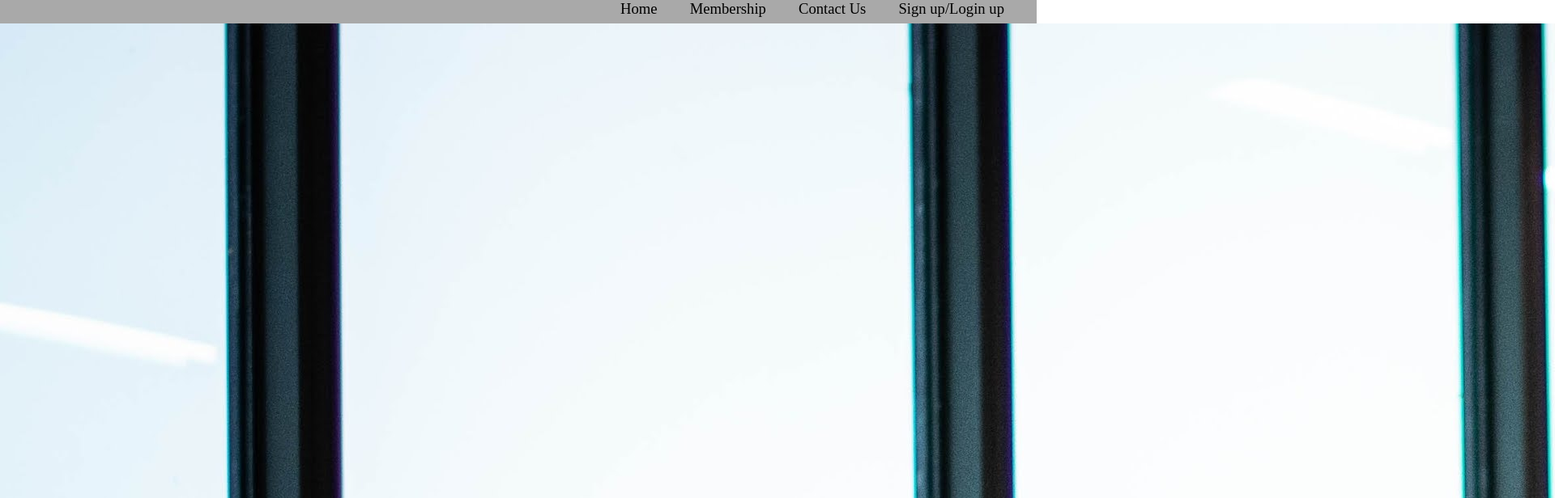
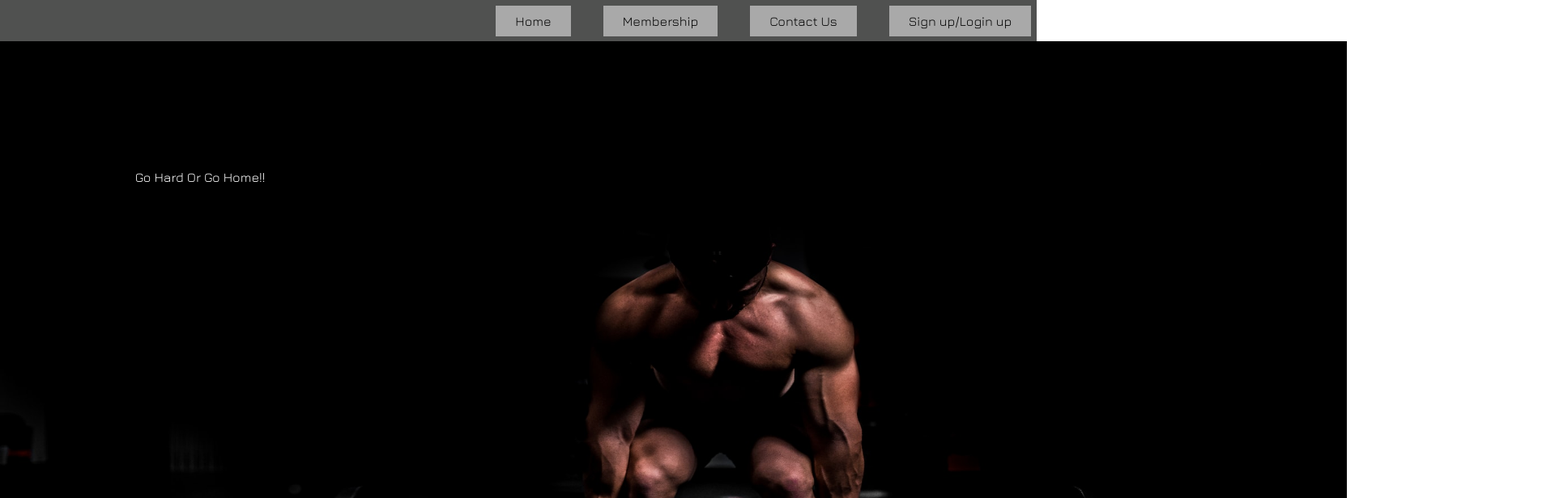
Before and after one commit to Salviusferns/fitnesstitan, a React (Create React App) app: page /Homepage in a window 1280 px wide. Shown: the top 616 px of the page at 81% size, 1920 px wide, since content can reach past the window. Built offline with nearby package versions, Linux system fonts and the light colour scheme.

Commit message:
navbar and info

```diff
--- a/public/index.html
+++ b/public/index.html
@@ -24,7 +24,10 @@
       work correctly both with client-side routing and a non-root public URL.
       Learn how to configure a non-root public URL by running `npm run build`.
     -->
-    <title>React App</title>
+    <link rel="preconnect" href="https://fonts.googleapis.com">
+<link rel="preconnect" href="https://fonts.gstatic.com" crossorigin>
+<link href="https://fonts.googleapis.com/css2?family=Jura:wght@300;400;500;600;700&display=swap" rel="stylesheet">
+    <title>Titanic Fitness</title>
   </head>
   <body>
     <noscript>You need to enable JavaScript to run this app.</noscript>
--- a/src/App.js
+++ b/src/App.js
@@ -1,4 +1,3 @@
-import {  BrowserRouter, Routes, Route} from 'react-router-dom';
 import './App.css';
 import Homepage from './components/Hompage';
 
--- a/src/components/Homepage.css
+++ b/src/components/Homepage.css
@@ -1,5 +1,6 @@
 .body{
     background-color: black;
+    font-family: "jura";
 }
 .navbar ul{
     display: flex;
@@ -9,10 +10,45 @@
     justify-content: flex-end;
     margin: 0pt;
     padding-bottom: 5pt;
+    padding-top: 5pt;
+    padding-right: 5pt;
     font-size: 14pt;
-    font-family: Jura;
+    font-family: "jura";
+    align-items: center;
 
 }
+
+.btn{
+    background-color: darkgray;
+    border:none;
+    color: black;
+    padding: 10px 24px;
+    text-align: center;
+    font-size: 16px;
+    transition: 0.3s;
+    font-family: "jura";
+  }
+
+  .btn:hover {
+    background-color: lightgray;
+    color: black;
+    border-radius: 4pt;
+  }
 .navbar  {
-    background-color: darkgray;
+    background-color: #505150;
 }
+
+.info .mainpic{
+    width: 1663px;
+    height: 900px;
+}
+
+.info header{
+    color: white;
+    position: absolute;
+    width: 410px;
+    height: 120px;
+    left: 42px;
+    top: 210px;
+
+}
--- a/src/components/Hompage.js
+++ b/src/components/Hompage.js
@@ -5,15 +5,15 @@ export default function Homepage(props){
         <div className="body">
             <div className="navbar">
                 <ul>
-                    <li>Home</li>
-                    <li>Membership</li>
-                    <li>Contact Us</li>
-                    <li>Sign up/Login up</li>
-                    <li></li>
+                    <button className="btn">Home</button>
+                    <button className="btn">Membership</button>
+                    <button className="btn">Contact Us</button>
+                    <button className="btn">Sign up/Login up</button>
                 </ul>
             </div>
             <div className="info">
-                <img src={main} alt="Training"/>
+                <img className="mainpic" src={main} alt="Training"/>
+                <header>Go Hard Or Go Home!!</header>
             </div>
         </div>
     )
```
Also changed, not shown: src/Images/main.jpg, src/Images/xmain.jpg (added).
